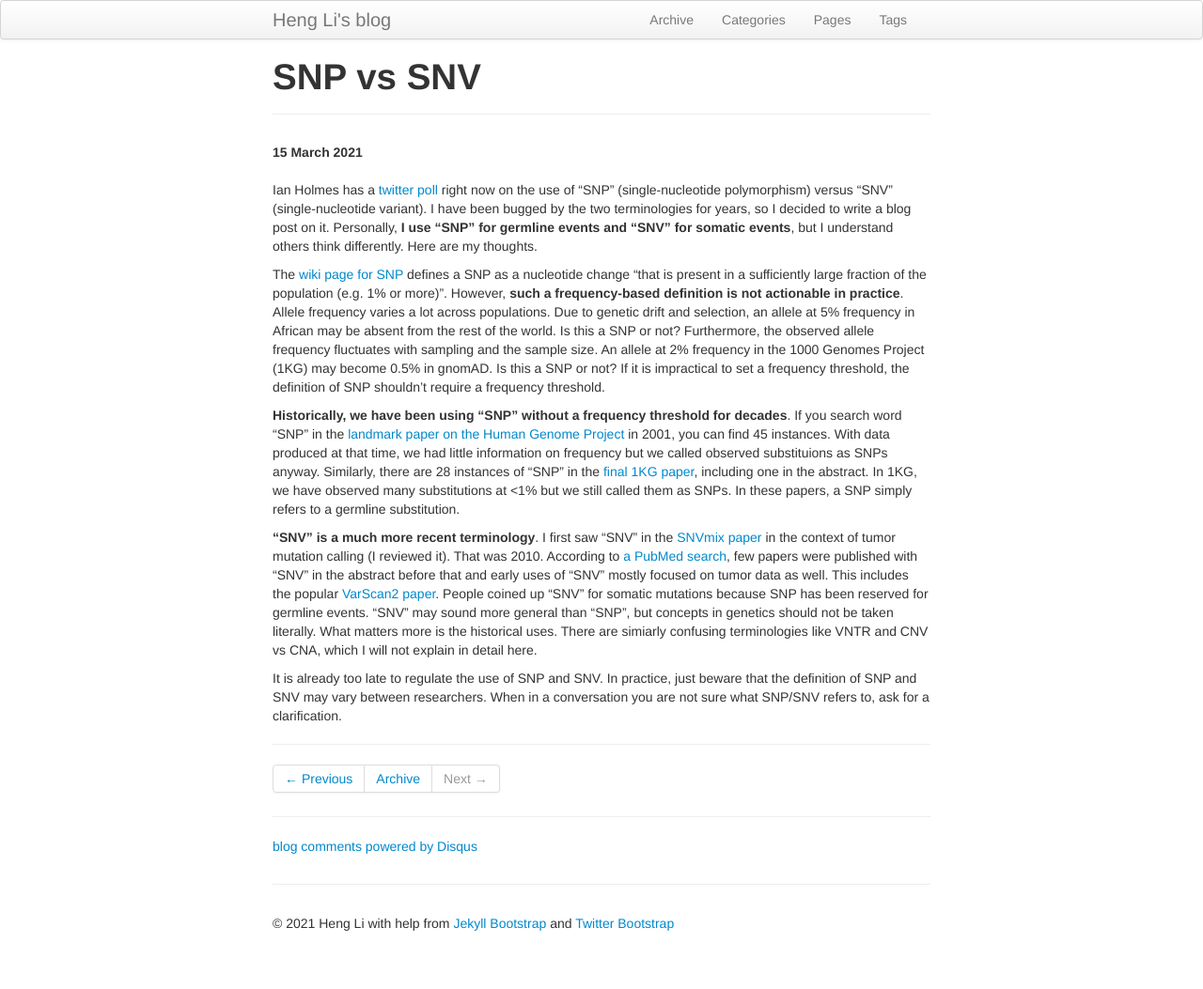
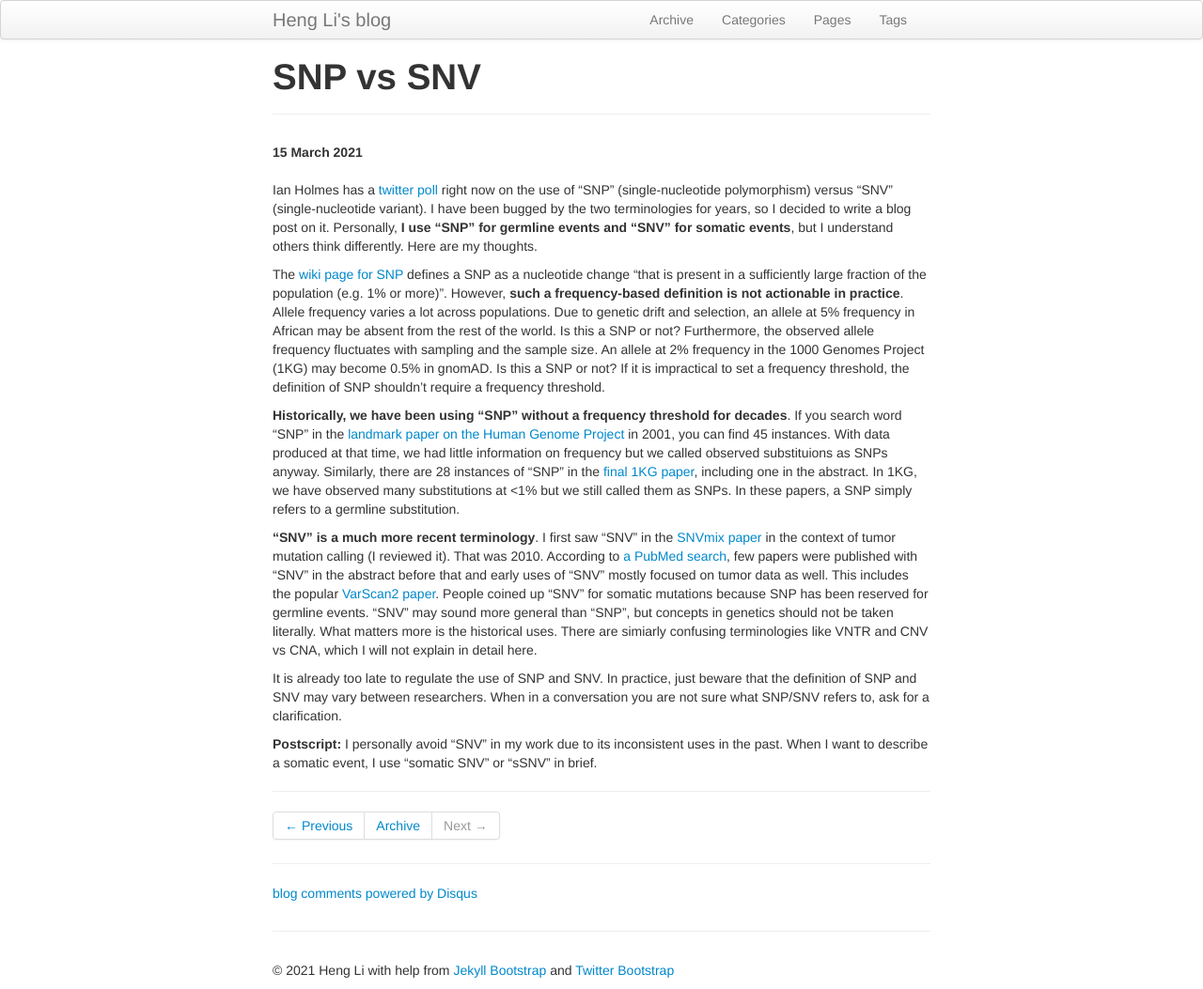
Before and after one commit to lh3/lh3.github.com, a Jekyll site: the page built from _posts/2021-03-15-snp-vs-snv.md, in a window 1280 px wide. Shown: the whole page at 94% size. Built offline with Jekyll 4.4.1, drawn with Linux system fonts in a browser that asks for light colours; comment, search, counter and statistics services are not loaded; before the commit the page ends 1003 px from its top, so only the background shows below that.

Commit message:
clarify on sSNV

```diff
--- a/_posts/2021-03-15-snp-vs-snv.md
+++ b/_posts/2021-03-15-snp-vs-snv.md
@@ -50,6 +50,10 @@ beware that the definition of SNP and SNV may vary between researchers. When
 in a conversation you are not sure what SNP/SNV refers to, ask for a
 clarification.
 
+**Postscript:** I personally avoid "SNV" in my work due to its inconsistent
+uses in the past. When I want to describe a somatic event, I use "somatic SNV"
+or "sSNV" in brief.
+
 [poll]: https://twitter.com/ianholmes/status/1371523573861339141
 [snp-wiki]: https://en.wikipedia.org/wiki/Single-nucleotide_polymorphism
 [hgp-paper]: https://www.nature.com/articles/35057062
```
